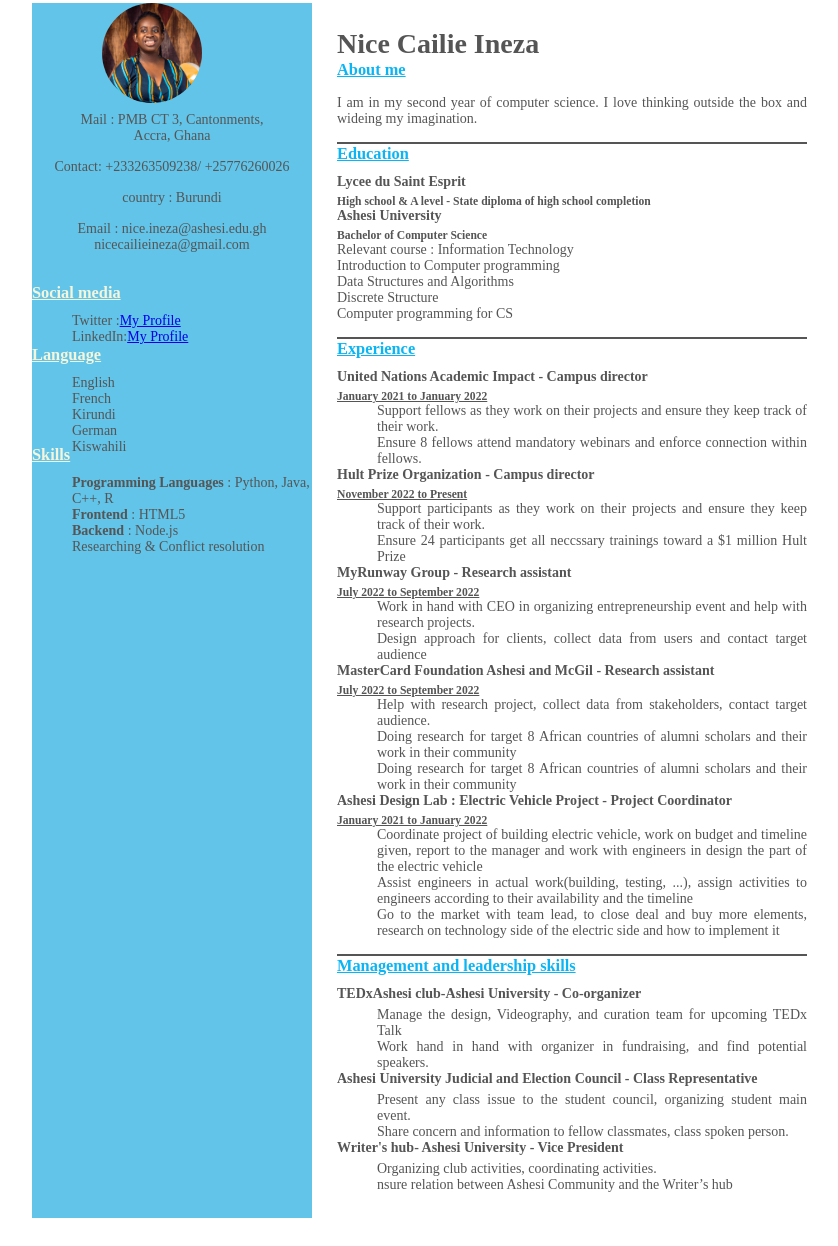
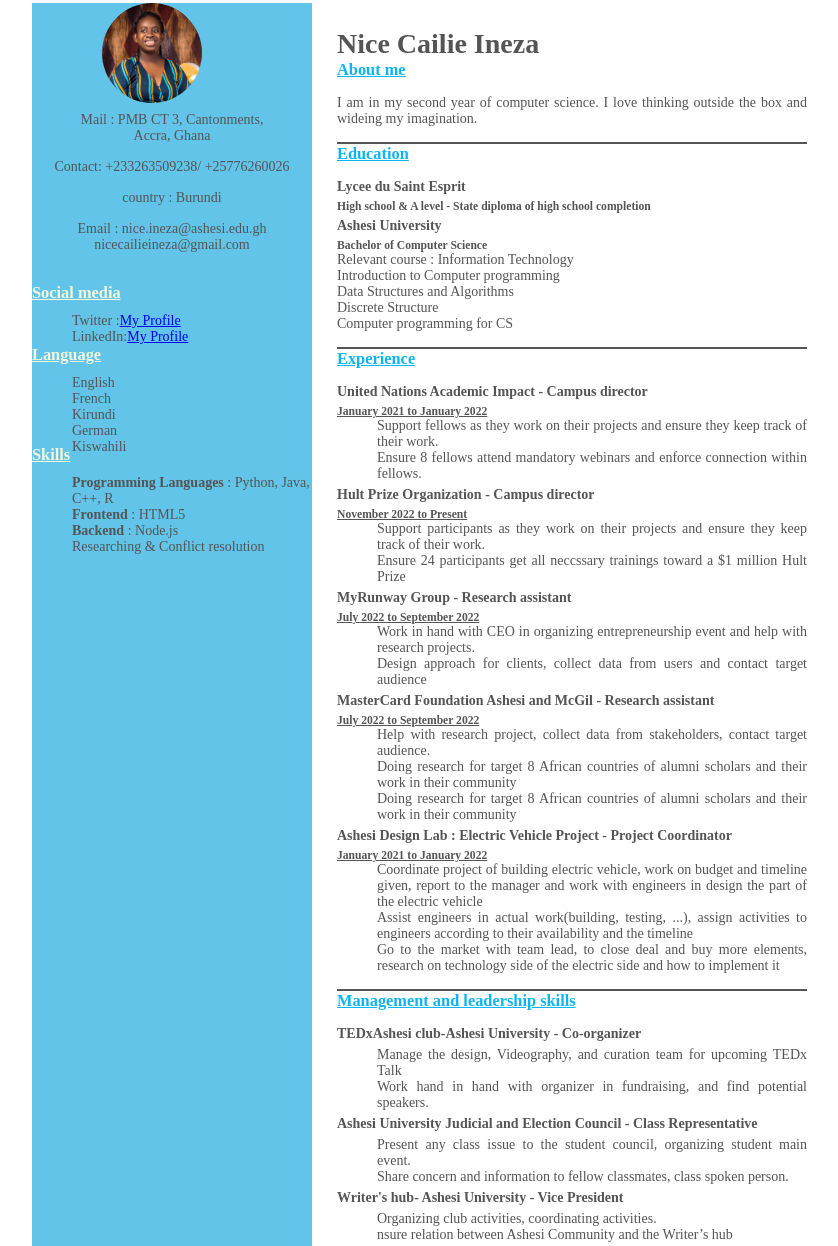
Before and after one commit to Nicailie/MyResume, a plain HTML site: page index.html in a window 1280 px wide. Shown: the part 47-1293 px from the top of the page, without its empty margins (208-1046 px from the left). Drawn offline with Linux system fonts and the light colour scheme.

Commit message:
Update cv_design.css

```diff
--- a/cv_design.css
+++ b/cv_design.css
@@ -76,6 +76,7 @@ color: #0bb5f4;
 text-decoration: underline;}
 
 .Experience h4{
+  padding-top: 5px;
   padding-bottom: 5px;}
 
 .Experience h5{
@@ -102,6 +103,7 @@ padding-bottom: 15px;
 text-decoration: underline;
 color: #0bb5f4;}
 .Education h4{
+  padding-top: 5px;
   padding-bottom : 5px;}
 
 
@@ -111,6 +113,7 @@ text-decoration: underline;
 color: #0bb5f4;}
 
 .Leadership h4{
+  padding-top: 5px;
   padding-bottom : 5px;}
 
 .Skills ul li{
```
